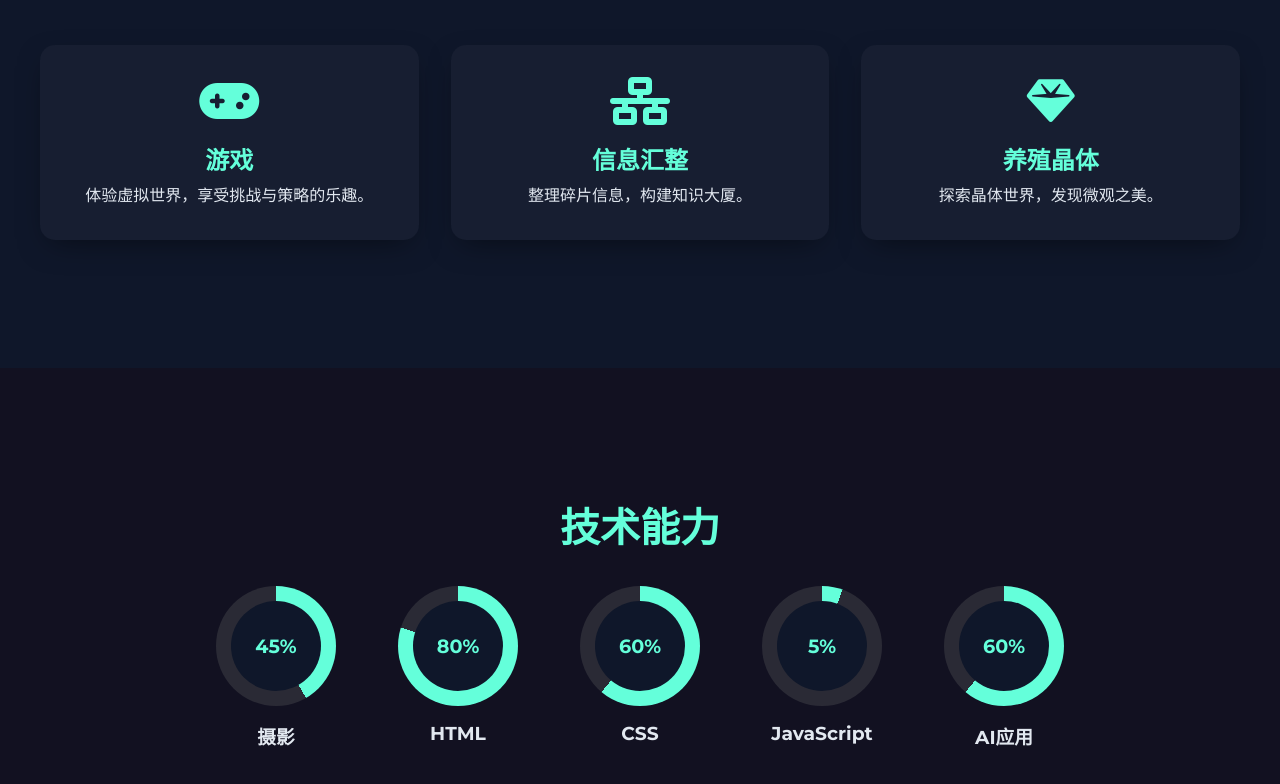
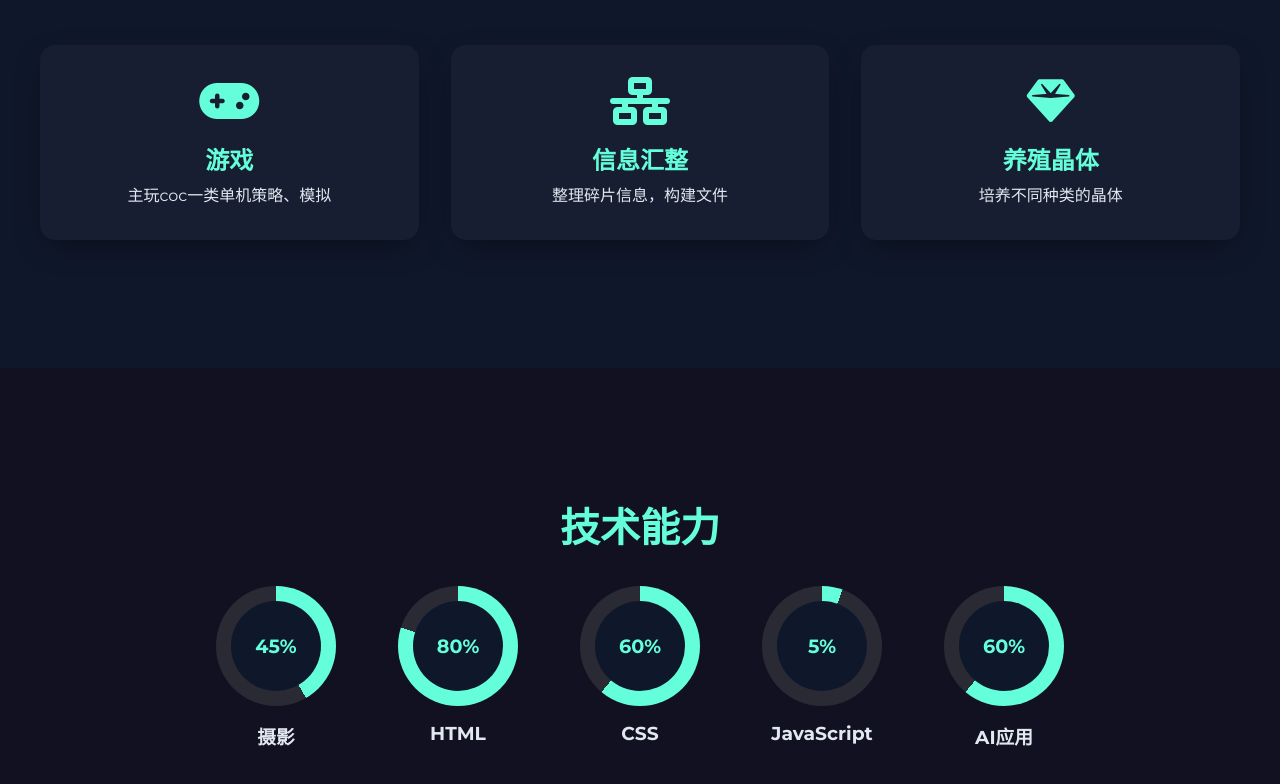
Before and after one commit to kunweb04/kunweb04.github.io, a plain HTML site: page index.html in a window 1280 px wide. Shown: the part 1457-2241 px from the top of the page. Drawn offline with nearby package versions, Linux system fonts and the light colour scheme.

Commit message:
Add files via upload

```diff
--- a/index.html
+++ b/index.html
@@ -163,17 +163,17 @@ footer { text-align: center; padding: 2rem; background: var(--bg); color: #aaa;
       <div class="hobby-item">
         <i class="fas fa-gamepad"></i>
         <h3>游戏</h3>
-        <p>体验虚拟世界，享受挑战与策略的乐趣。</p>
+        <p>主玩coc一类单机策略、模拟</p>
       </div>
       <div class="hobby-item">
         <i class="fas fa-network-wired"></i>
         <h3>信息汇整</h3>
-        <p>整理碎片信息，构建知识大厦。</p>
+        <p>整理碎片信息，构建文件</p>
       </div>
       <div class="hobby-item">
         <i class="fas fa-gem"></i>
         <h3>养殖晶体</h3>
-        <p>探索晶体世界，发现微观之美。</p>
+        <p>培养不同种类的晶体</p>
       </div>
     </div>
   </section>
```
